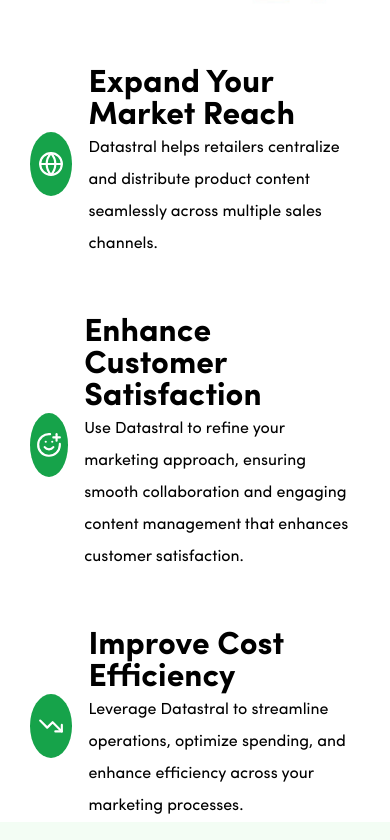
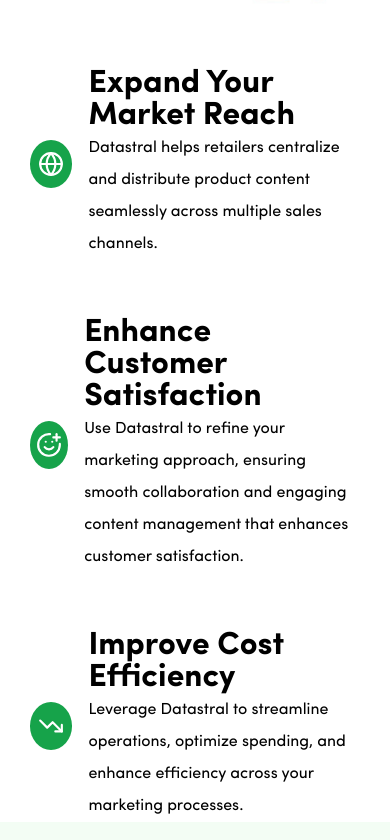
Before and after one commit to Ulephraim/datastral, a Next.js app: page / in a window 390 px wide. Shown: the part 1224-2064 px from the top of the page. Built offline with nearby package versions, Linux system fonts and the light colour scheme.

Commit message:
Fixed home icons for small screens

```diff
--- a/styles/helper/_mixins.scss
+++ b/styles/helper/_mixins.scss
@@ -108,3 +108,9 @@
   border-radius: 50%;
   background-color: colors.$primary;
 }
+@mixin icons-sm() {
+  max-width: 48px;
+  max-height: 48px;
+  border-radius: 50%;
+  background-color: colors.$primary;
+}
--- a/styles/home.scss
+++ b/styles/home.scss
@@ -326,6 +326,13 @@
 
 @include mixins.mediaQuery(md) {
   .page {
+    .adv-icon {
+      @include mixins.icons();
+      overflow: clip;
+      align-items: center;
+      justify-content: center;
+      display: flex;
+    }
     min-height: 100vh;
     &.hero {
       padding-bottom: variables.$nav-height;
@@ -337,7 +344,6 @@
         min-width: 100%;
       }
       .hero-image {
-        // height: 250px;
         width: 80vw;
         @include mixins.square(80vw);
         max-width: unset;
@@ -369,6 +375,10 @@
 
 @include mixins.mediaQuery(sm) {
   .page {
+    .adv-icon {
+      @include mixins.icons-sm();
+    }
+
     &.comments {
       .comment {
         .user {
```
